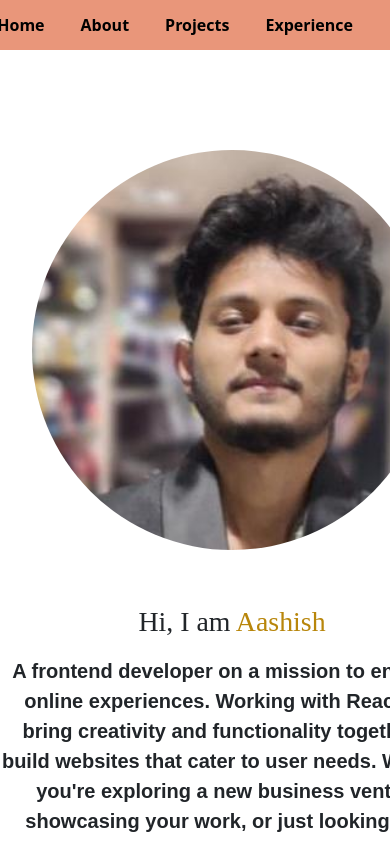
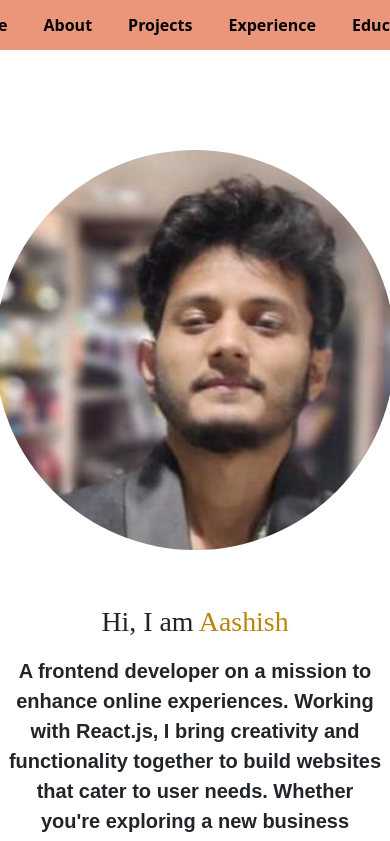
Before and after one commit to aashishstanl/Portfolio, a React (Vite) app: page / in a window 390 px wide. Shown: the top 841 px of the page. Built offline with nearby package versions, Linux system fonts and the light colour scheme.

Commit message:
customised responsiveness

```diff
--- a/src/css/About.module.css
+++ b/src/css/About.module.css
@@ -88,6 +88,6 @@
 
 @media screen and (max-width:600px){
   .About{
-    min-width: 464px;
+    min-width: 375px;
   }
 }
--- a/src/css/Header.module.css
+++ b/src/css/Header.module.css
@@ -12,7 +12,7 @@
   height: 50px;
   align-items: center;
 
-  min-width: 464px;
+  min-width: 375px;
 
   position: fixed;
   width: 100%;
@@ -44,7 +44,7 @@
       background-color:darksalmon;
        gap: 20px;
        font-size: medium;
-       min-width: 464px;
+       min-width: 375px;
       justify-content: center;
       padding-left: 2px;
 
--- a/src/css/Introduction.module.css
+++ b/src/css/Introduction.module.css
@@ -7,7 +7,7 @@
   justify-content: center;
  align-items: center;
  margin-top: 80px;
- min-width: 464px;
+ min-width: 375px;
   font-family: 'Playfair Display';
 }
 
--- a/src/css/Project1.module.css
+++ b/src/css/Project1.module.css
@@ -124,7 +124,7 @@
 }
 @media screen and (max-width:600px) {
   .projectContainer section{
-    min-width: 464px;
+    min-width: 375px;
     flex-direction: row;
     margin: 0;
     padding: 0;
--- a/src/css/TechStack.module.css
+++ b/src/css/TechStack.module.css
@@ -7,7 +7,7 @@
   background-repeat: no-repeat;
   background-position: center;
   margin: 3em 10%;
-  min-width: 464px;
+  min-width: 375px;
 
 }
 .TechStacks{
--- a/src/css/TextWrapper.module.css
+++ b/src/css/TextWrapper.module.css
@@ -4,7 +4,7 @@
   row-gap: 10px;
   /* max-width: 617px; */
   font-size: 30px;
-  min-width: 464px;
+  min-width: 375px;
 
 
 }
```
